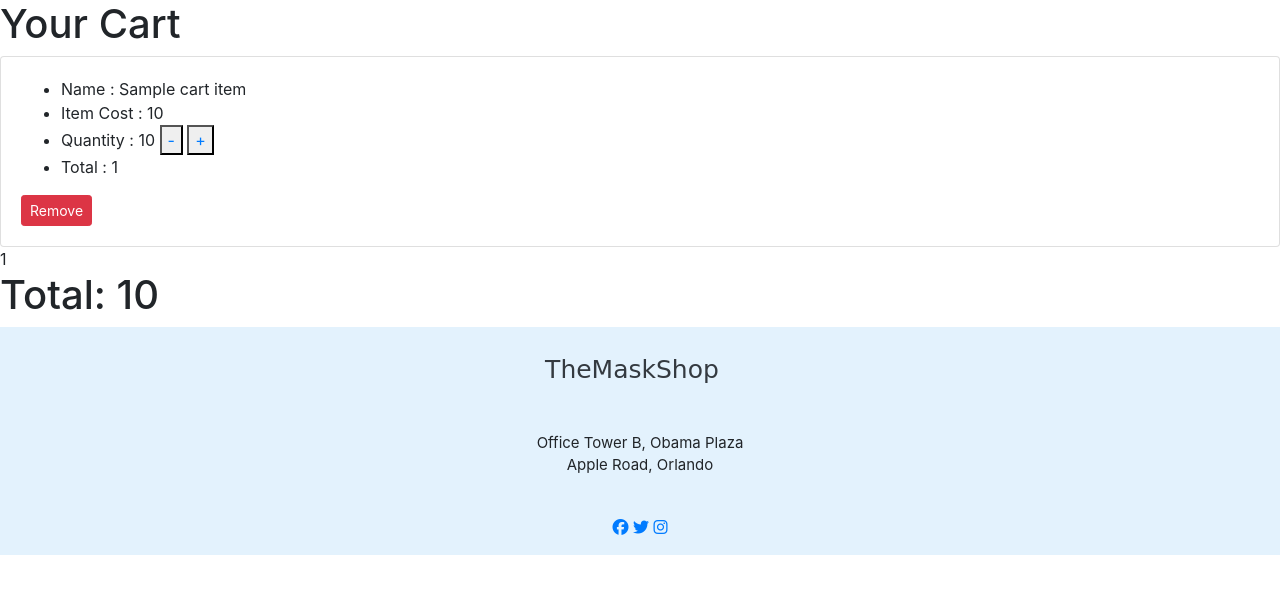
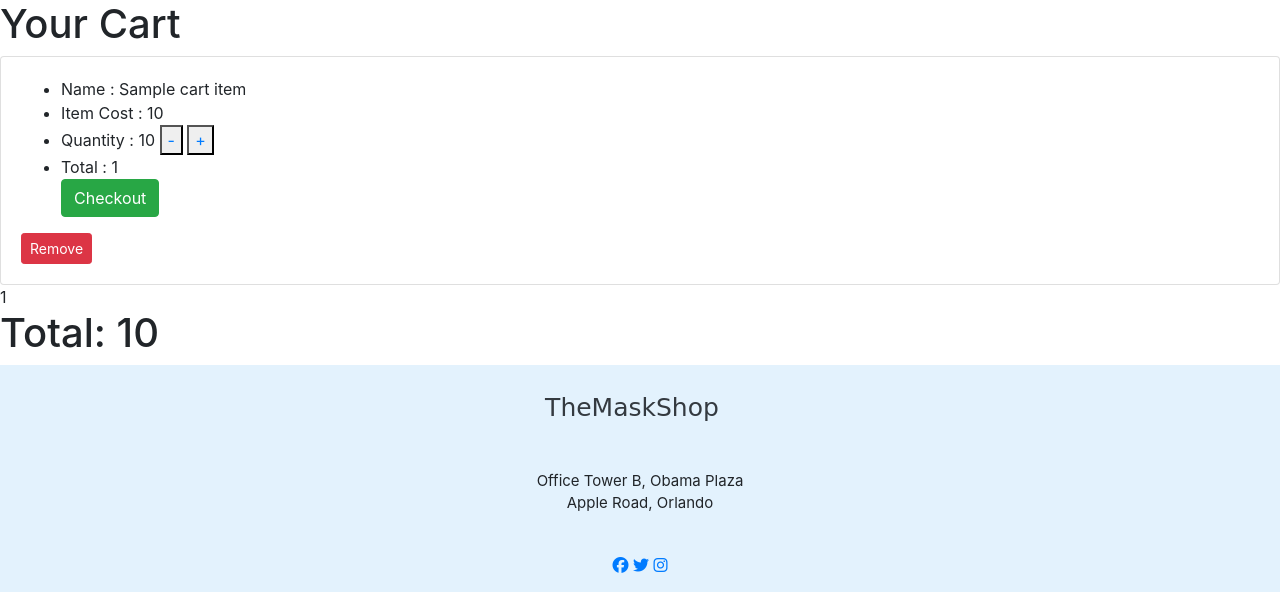
Before and after one commit to Code-Institute-Submissions/tgc6-ln-project-4, a Django app: template cart/templates/cart/view_cart.template.html in a window 1280 px wide. Shown: the part 104-696 px from the top of the page. Run offline with Django 3.2, Linux system fonts and the light colour scheme; the template is opened without the code that fills it: most values are stand-ins (such as "Sample title", 1, 10 or a date in 2020); some libraries are stand-ins or nearby versions.

Commit message:
added route to checkout page

```diff
--- a/cart/templates/cart/view_cart.template.html
+++ b/cart/templates/cart/view_cart.template.html
@@ -17,6 +17,7 @@
                 <button><a href="{% url 'add_number' product_id=cart_item.id %}">+</a></button>
             </li>
             <li>Total  : {{cart_item.total_cost}}</li>
+            <a class="btn btn-success" href="{% url 'checkout' %}">Checkout</a>
         </ul>
         </div>
 
--- a/checkout/urls.py
+++ b/checkout/urls.py
@@ -2,6 +2,5 @@ from django.urls import path
 import checkout.views
 
 urlpatterns = [
-    path('checkout/', checkout.views.index),
-
+    path('checkout/', checkout.views.checkout, name='checkout'),
 ]
--- a/checkout/views.py
+++ b/checkout/views.py
@@ -5,5 +5,5 @@ from django.conf import settings
 
 
 # Create your views here.
-def index(request):
-    return render(request, 'checkout/index.template.html')
+def checkout(request):
+    return render(request, 'checkout/checkout.template.html')
--- a/faceMaskShop/settings.py
+++ b/faceMaskShop/settings.py
@@ -53,7 +53,6 @@ INSTALLED_APPS = [
     'reviews',
     'cart',
     'checkout'
-
 ]
 
 MIDDLEWARE = [
--- a/faceMaskShop/urls.py
+++ b/faceMaskShop/urls.py
@@ -22,4 +22,5 @@ urlpatterns = [
     path('accounts/', include('allauth.urls')),
     path('', include('products.urls')),
     path('cart/', include('cart.urls')),
+    path('checkout/', include('checkout.urls')),
 ]
```
Also changed, not shown: 1 other file.
